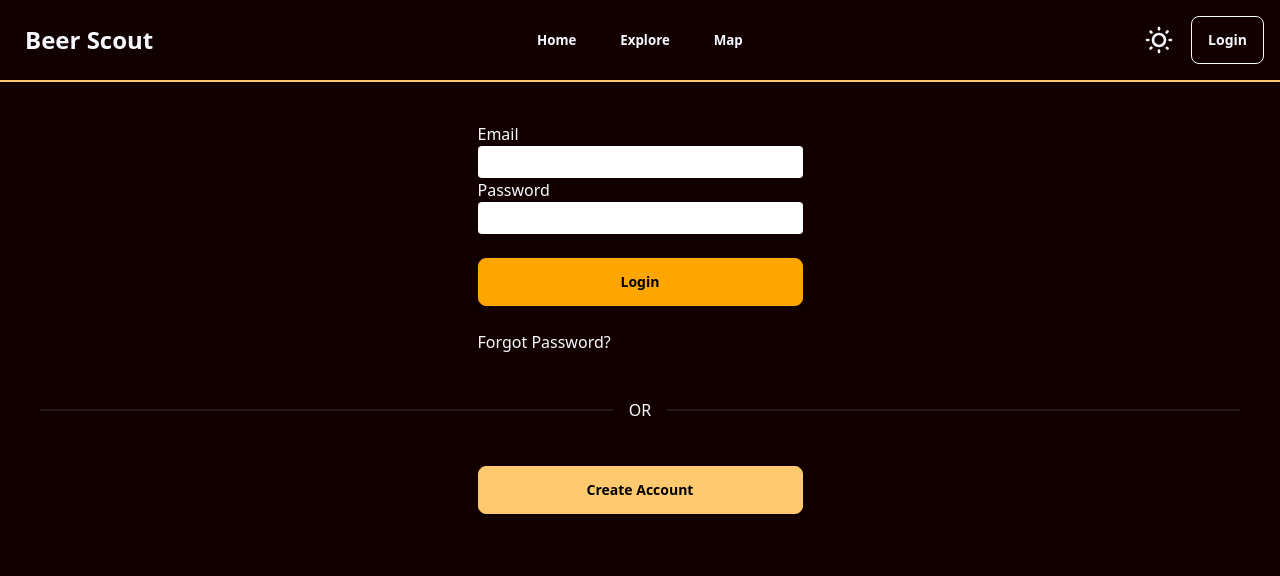
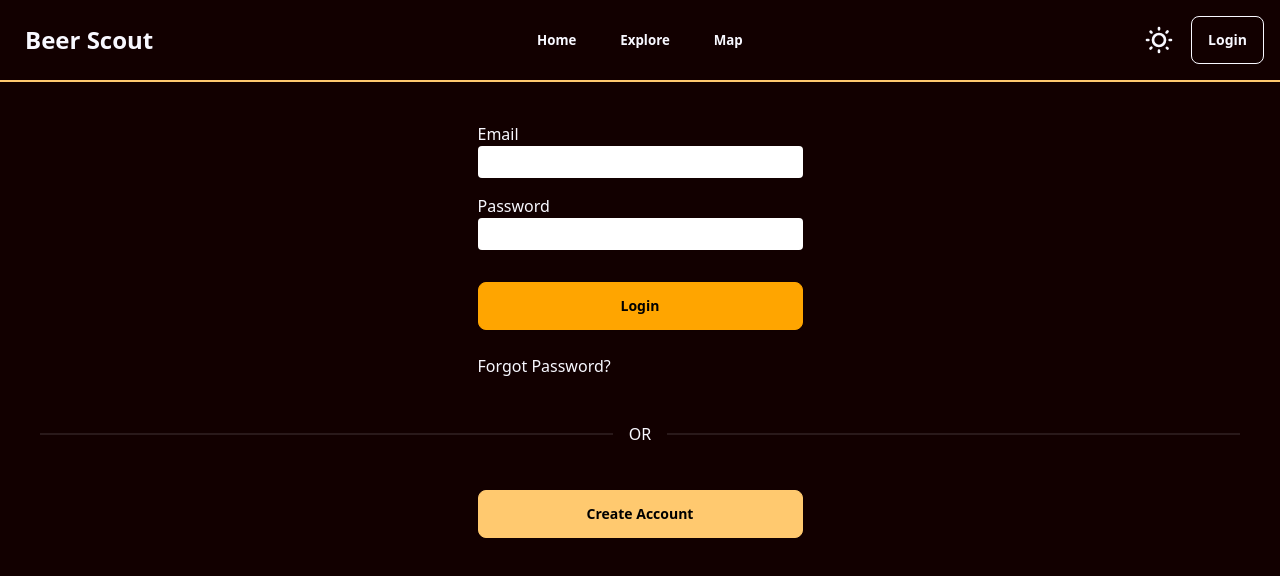
Before and after one commit to beer-scout-project/beer-scout, a React (Vite) app: page /login in a window 1280 px wide. Shown: the top 576 px of the page. Built offline with nearby package versions, Linux system fonts and the light colour scheme.

Commit message:
Update LoginForm button & layout
Move the login button inside the form and update the form layout.

```diff
--- a/src/components/LoginForm.jsx
+++ b/src/components/LoginForm.jsx
@@ -3,7 +3,7 @@ import { Link } from "react-router-dom";
 export default function LoginForm() {
   return (
     <div className="flex w-full max-w-[325px] flex-col gap-6">
-      <form>
+      <form className="flex flex-col gap-4">
         <label htmlFor="email" className="block">
           <span className="block">Email</span>
           <input
@@ -20,8 +20,14 @@ export default function LoginForm() {
             className="w-full rounded p-1 text-black"
           ></input>
         </label>
+        <button
+          type="submit"
+          onClick={() => console.log("login")}
+          className="btn btn-primary mt-4 block"
+        >
+          Login
+        </button>
       </form>
-      <button className="btn btn-primary block">Login</button>
       <div className="link block cursor-default no-underline">
         <Link onClick={() => console.log("forgot password")} className="text">
           Forgot Password?
```
